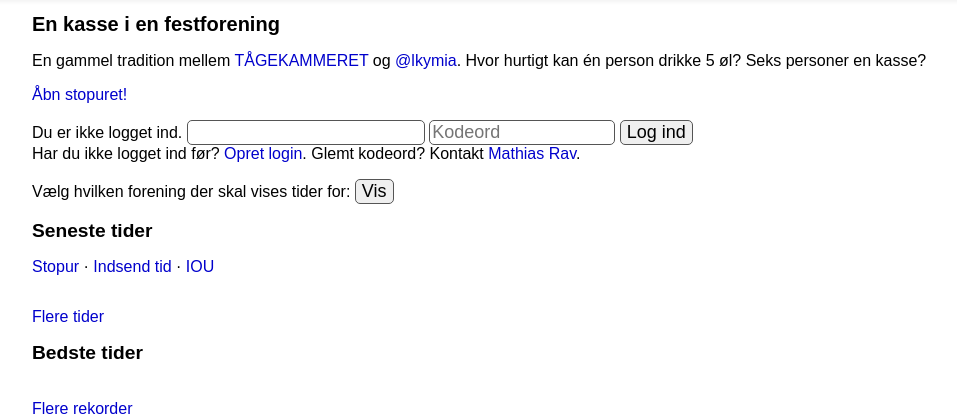
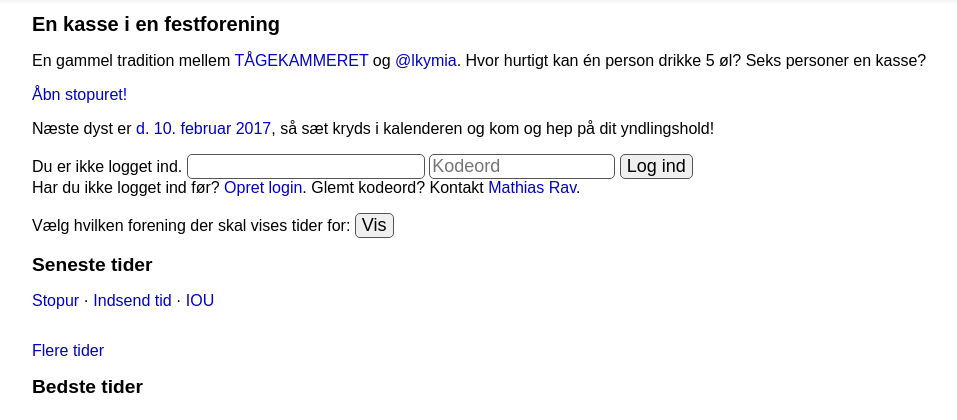
Before and after one commit to TK-IT/kasse, a Django app: template kasse/templates/kasse/home.html in a window 1280 px wide. Shown: the part 76-496 px from the top of the page, without its empty margins (47-1004 px from the left). Run offline with Django 3.2, Linux system fonts and the light colour scheme; the template is opened without the code that fills it, so the values that code supplies are empty; parts of the project's set-up code (start-up, migrations or seed data) failed here and were passed over.

Commit message:
Add Facebook link to front page

```diff
--- a/kasse/templates/kasse/home.html
+++ b/kasse/templates/kasse/home.html
@@ -19,12 +19,10 @@ Seks personer en kasse?
 <p>
 <a class="nav" href="{% url 'timetrial_stopwatch_create' %}" style='font-size: uendeligpx'>Åbn stopuret!</a>
 </p>
-<!--
 <p>
-Næste dyst er <a href="https://www.facebook.com/events/769535523190914/">
-d. 19. februar 2016</a>, så sæt kryds i kalenderen og kom og hep på dit yndlingshold!
+Næste dyst er <a href="https://www.facebook.com/events/1704470553197763/">
+d. 10. februar 2017</a>, så sæt kryds i kalenderen og kom og hep på dit yndlingshold!
 </p>
--->
 {% if user.is_authenticated %}
 <form method="post" action="{% url "logout" %}" style="margin: 1em 0">{% csrf_token %}
     <span style="white-space: nowrap">
```
